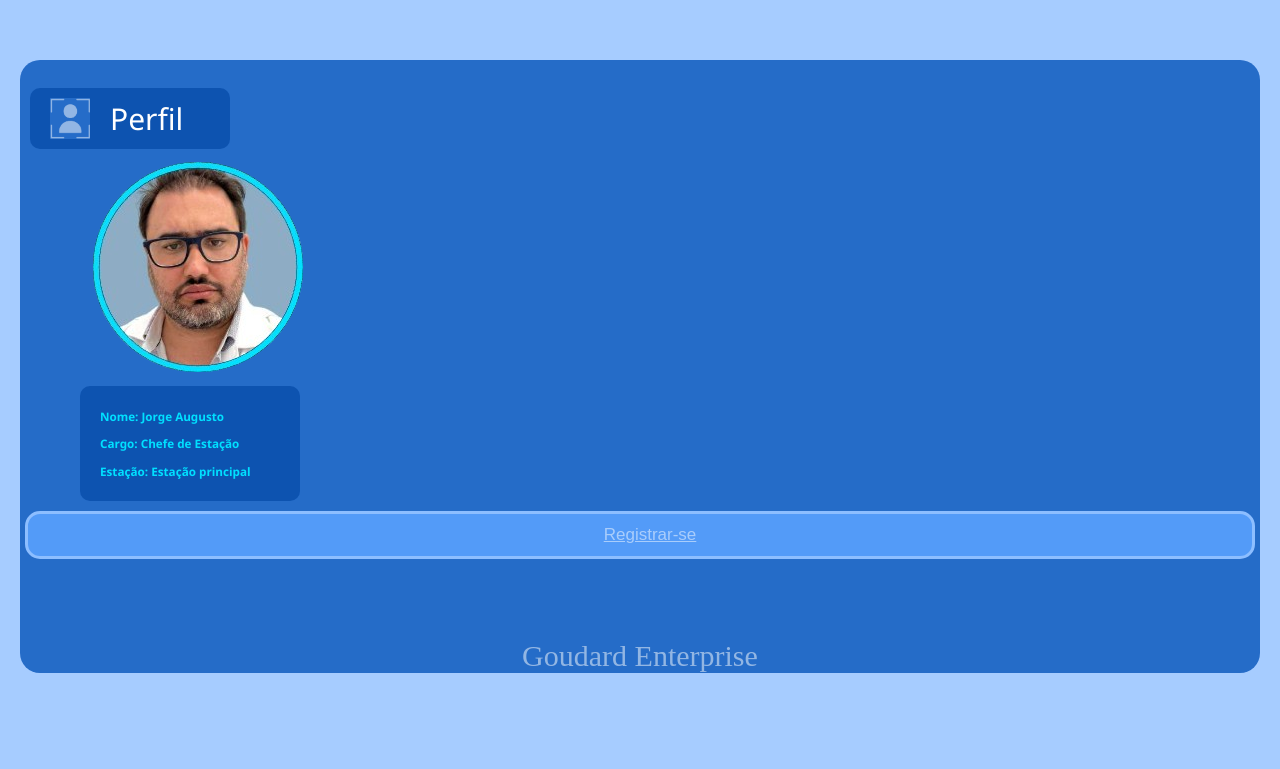
After one commit to EduardoDucci/vai-de-trem-hub, a PHP site: page /public/perfil__funcionario.html in a window 1280 px wide. The commit adds this page. Shown: the top 769 px of the page. Run offline with PHP 8.4, Linux system fonts and the light colour scheme.

Commit message:
add- perfil

```diff
--- /dev/null
+++ b/public/perfil__funcionario.html
@@ -0,0 +1,52 @@
+<html lang="en">
+
+<head>
+    <meta charset="UTF-8">
+    <meta name="viewport" content="width=device-width, initial-scale=1.0">
+    <link rel="stylesheet" href="../style/style.css">
+    <title>Perfil</title>
+</head>
+
+<body>
+
+    <div class="background__azul">
+        <br>
+        <div class="fundo">
+            <div id='Perfil'>
+
+                <img id="perfil" src='../images/icons/perfil__icon.png'>
+                <p id='Perfil'>Perfil</p>
+            </div>
+        </div>
+
+        <div>
+            <img class="foto__perfil" src='../images/icons/funcionario__foto.png.png'>
+        </div>
+
+
+
+        <div class='fundo2'>
+            <div id="cargo">
+                <h3>Nome: Jorge Augusto</h3>
+                <h3>Cargo: Chefe de Estação</h3>
+                <h3>Estação: Estação principal</h3>
+            </div>
+        </div>
+
+
+
+        <div class='brazul__b'>
+            <a href="../index.html">
+                <div class="opacity">
+                    <button class="button">Registrar-se</button>
+                </div>
+            </a>
+
+        </div>
+
+        <div class="enterprise">
+            <p>Goudard Enterprise</p>
+        </div>
+    </div>
+
+</html>
--- a/style/style.css
+++ b/style/style.css
@@ -251,7 +251,7 @@ input::placeholder {
     align-items: center;
 }
 
-.sujestoes__img{
+.sujestoes__img {
     width: 50px;
 }
 
@@ -289,7 +289,7 @@ input::placeholder {
     height: auto;
 }
 
-#footer__home{
+#footer__home {
     align-content: end;
     background-color: #256cc8;
     padding: 10px;
@@ -316,26 +316,26 @@ input::placeholder {
 
 }
 
-.icones__footer{
+.icones__footer {
     width: 70px;
     margin: 6px;
     margin-left: 11px;
     margin-right: 11px;
 }
 
-#icone__footer__sino{
+#icone__footer__sino {
     width: 80px;
     margin: 6px;
     margin-left: 11px;
     margin-right: 11px;
 }
 
-#X__me{
+#X__me {
     width: 30px;
     padding: 2px;
 }
 
-#X__me__p{
+#X__me__p {
     display: flex;
     justify-content: end;
 }
@@ -415,16 +415,17 @@ body {
     margin-bottom: 25px;
 }
 
-  .camera{
+.camera {
     color: white;
 }
-  #pin__amarelo{
+
+#pin__amarelo {
     width: 20px;
     position: absolute;
     z-index: 11;
 }
 
-  #jc__ap{
+#jc__ap {
     justify-content: center;
     padding-left: 190px;
     padding-right: 190px;
@@ -462,7 +463,7 @@ body {
     color: white;
 }
 
-#espaco__background{
+#espaco__background {
     background-image: url(../images/icons/ferrovia.png);
     background-size: cover;
     background-position: center;
@@ -488,11 +489,11 @@ body {
 
 }
 
-.background__chat{
+.background__chat {
     background-color: #539bf8;
 }
 
-.background__outro{
+.background__outro {
     background-color: #256cc8;
     padding: 50px 10px;
     margin-top: 28px;
@@ -500,13 +501,13 @@ body {
     padding-bottom: 42px;
 }
 
-.background__dnv{
+.background__dnv {
     background-color: #163f76;
     padding: 320px 100px;
     border-radius: 20px;
 }
 
-.background__dnv__dois{
+.background__dnv__dois {
     margin-top: 8px;
     background-color: #163f76;
     padding: 10px 0px;
@@ -514,7 +515,7 @@ body {
     border-radius: 15px;
 }
 
-#opacity__digite{
+#opacity__digite {
     opacity: 50%;
     font-size: 30px;
     text-align: left;
@@ -527,3 +528,55 @@ body {
     font-variation-settings:
         "wdth" 100;
 }
+
+#perfil {
+    text-align: left;
+    display: flex;
+    font-family: 'Segoe UI', Tahoma, Geneva, Verdana, sans-serif;
+    font-size: 30px;
+    color: white;
+    margin: 10px;
+    width: 40px;
+}
+
+#cargo {
+    font-family: 'Segoe UI', Tahoma, Geneva, Verdana, sans-serif;
+    font-size: 10px;
+    color: #00e0ff;
+    margin: 10px;
+}
+
+.fundo {
+    background-color: #0d53b0;
+    border-radius: 10px;
+    margin: 10px;
+    width: 200px;
+
+}
+
+.fundo2 {
+    background-color: #0d53b0;
+    border-radius: 10px;
+    margin: 10px;
+    width: 200px;
+    padding: 10px;
+    margin-left: 60px;
+}
+
+.foto__perfil {
+    padding-left: 50px;
+
+}
+
+.botao-perfil {
+    background-color: #bfd6f3;
+    box-shadow: 0 6px 10px rgba(0, 0, 0, 0.15);
+    margin-left: 140px;
+}
+
+.background__azul {
+    background-color: #256cc8;
+    margin: 20px;
+    border-radius: 20px;
+    margin-top: 60px;
+}
```
Also changed, not shown: images/icons/funcionario__foto.png.png (added). Lines whose indentation alone changed are shown as unchanged.
